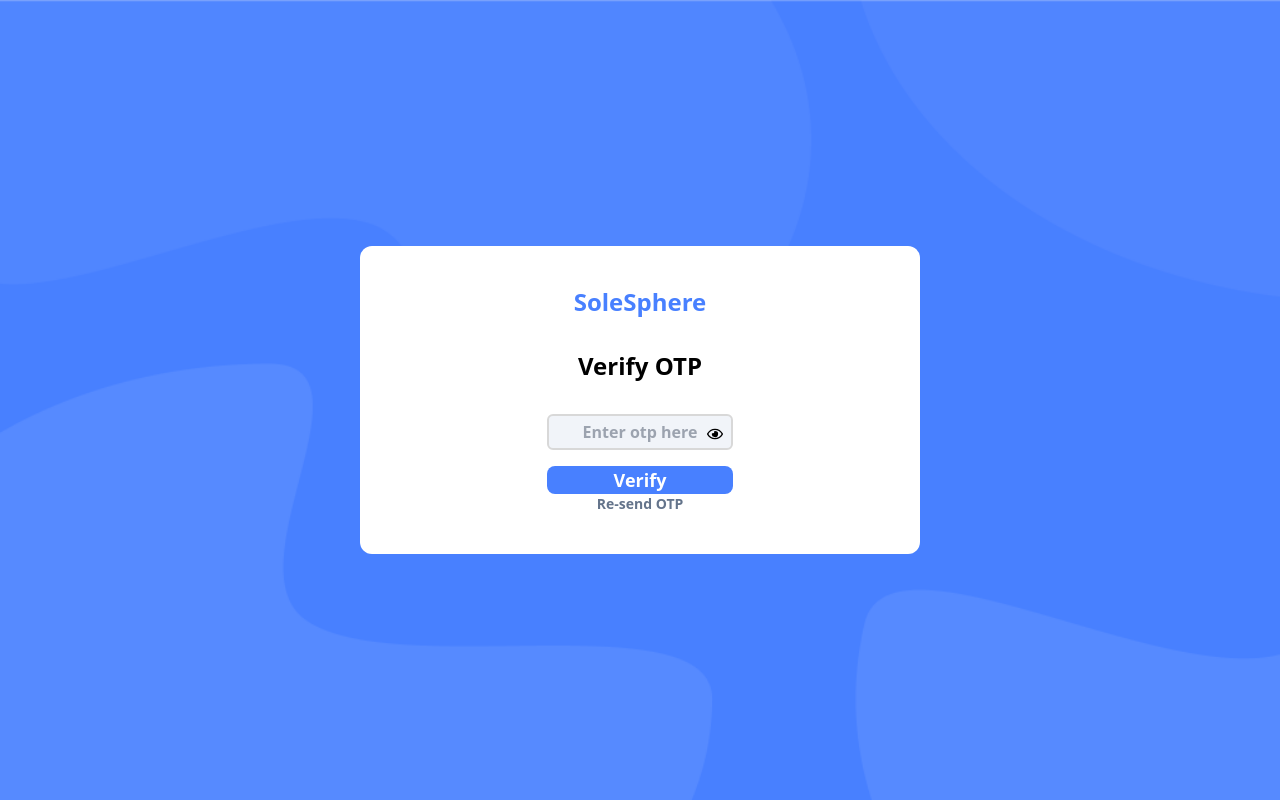
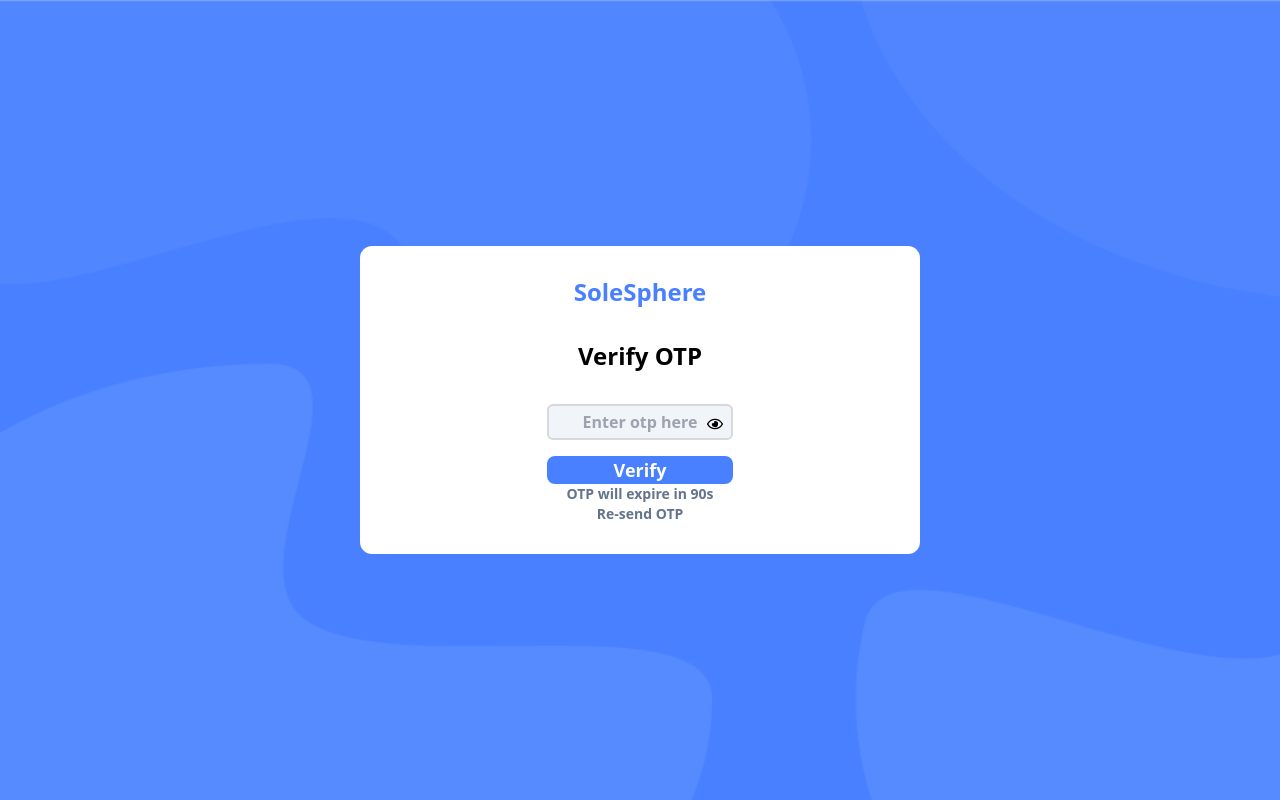
Before and after one commit to kirtandave03/soleSphere-frontend, a React (Vite) app: page /otp in a window 1280 px wide. Built offline with nearby package versions, Linux system fonts and the light colour scheme; no server answers.

Commit message:
otp changes

```diff
--- a/src/components/Otp.jsx
+++ b/src/components/Otp.jsx
@@ -17,6 +17,8 @@ const Otp = ({
   const [incorrectOTP, setIncorrectOTP] = useState(false);
   const [isSubmitted, setIsSubmitted] = useState(false);
   const [adminNotFound, setAdminNotFound] = useState(false);
+  const [timer, setTimer] = useState(90);
+  const [disabled, setDisabled] = useState(false);
   const navigate = useNavigate();
 
   const handleOTPchange = (event) => {
@@ -70,13 +72,22 @@ const Otp = ({
 
       if (response.status === 201) {
         navigate(`${resendNavigation}`);
+        setTimer(90);
+        setDisabled(true);
+        const countdown = setInterval(() => {
+          setTimer((prevTimer) => prevTimer - 1);
+        }, 1000);
+
+        setTimeout(() => {
+          clearInterval(countdown);
+          setDisabled(false);
+        }, 90000);
       }
     } catch (error) {
       if (error.response.status === 400) {
         navigate("/login");
       }
       if (error.response.status === 404) {
-        x;
         setAdminNotFound(true);
       }
       console.error(error);
@@ -181,8 +192,14 @@ const Otp = ({
                 <Link
                   onClick={handleResend}
                   to="/otp"
-                  className="text-sm text-slate-500 hover:underline hover:text-slate-700"
+                  className={`text-sm text-slate-500 hover:underline ${
+                    disabled
+                      ? "opacity-50 pointer-events-none cursor-not-allowed"
+                      : "hover:text-slate-700"
+                  }`}
                 >
+                  <span>OTP will expire in {timer}s</span>
+                  <br />
                   Re-send OTP
                 </Link>
               </span>
```
